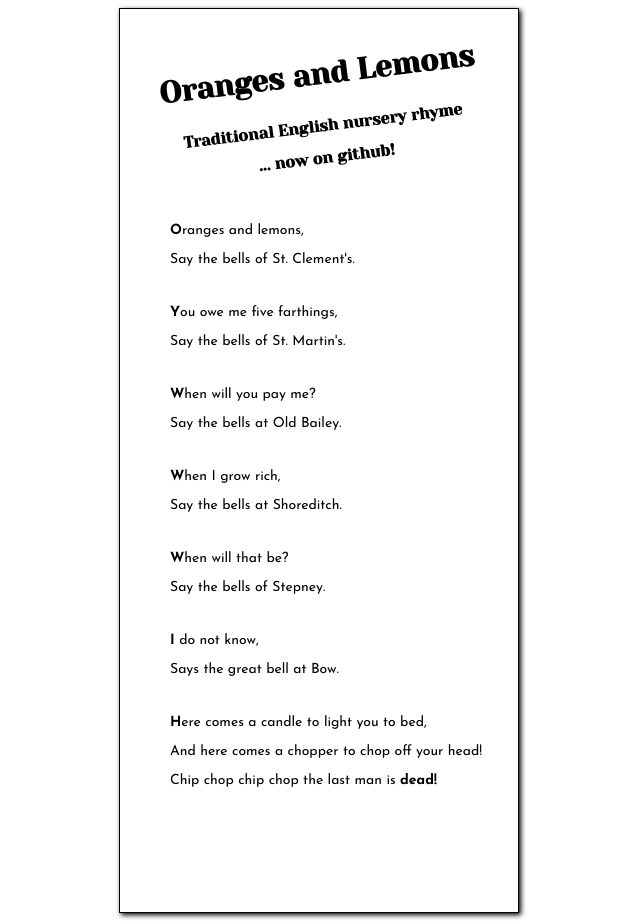
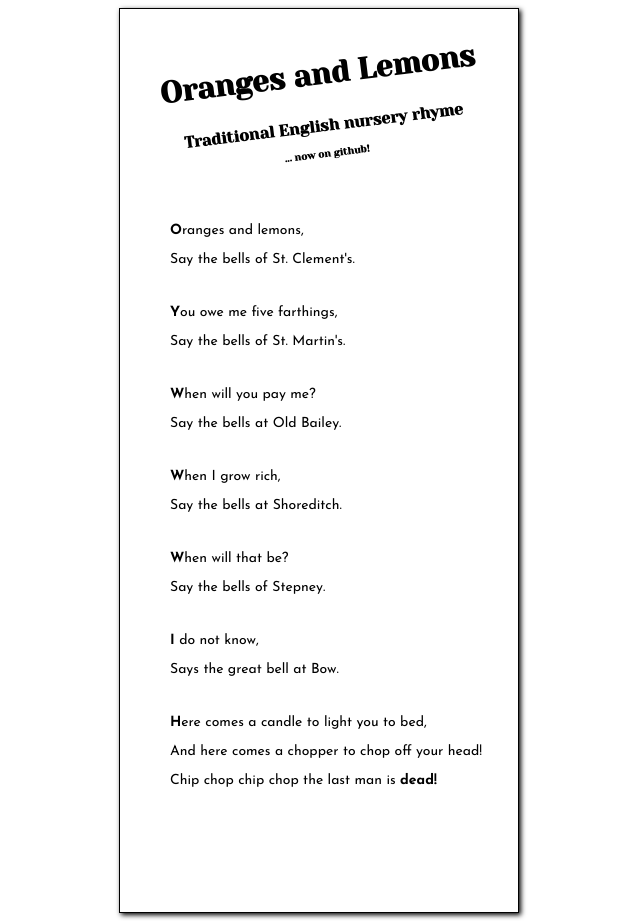
Before and after one commit to wnwarchdev/kodilla04, a plain HTML site: page index.html in a window 1280 px wide. Shown: the whole page, without its empty margins (321-961 px from the left). Drawn offline with Linux system fonts and the light colour scheme.

Commit message:
add h2:last-of-type css style

```diff
--- a/css/style.css
+++ b/css/style.css
@@ -40,6 +40,11 @@ h2 {
   font-size: 16px;
 }
 
+h2:last-of-type {
+  font-size: 10px;
+  text-align:center;
+}
+
 
 /* Text */
 
```
